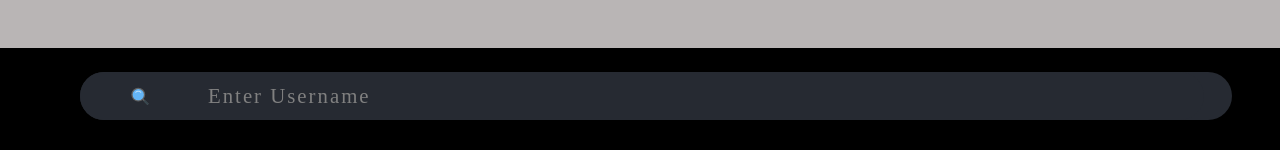
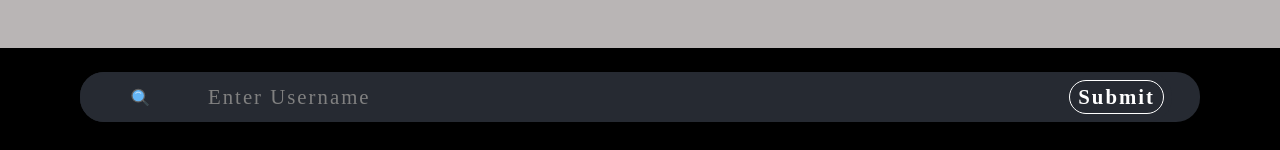
Before and after one commit to metalhead5209/GitStatss, a React (Vite) app: page / in a window 1280 px wide. Shown: the top 150 px of the page. Built offline with nearby package versions, Linux system fonts and the light colour scheme.

Commit message:
added button to search bar

```diff
--- a/src/App.css
+++ b/src/App.css
@@ -64,7 +64,7 @@
 }
 
 .global-section-center {
-    width: 90vw;
+    /* width: 90vw; */
     margin: 0 auto;
     max-width: 1170px;
 }
--- a/src/Wrappers.jsx
+++ b/src/Wrappers.jsx
@@ -435,18 +435,20 @@ export const SearchBarWrapper = styled.div`
       letter-spacing: 2px;
     }
     button {
-      border-radius: 5px;
-      border-color: transparent;
+      border-radius: 1.5em;
+      border: 1px solid white;
       padding: 0.25rem 0.5rem;
       text-transform: capitalize;
+      font-weight: bold;
       letter-spacing: 2px;
       background: #262a32;
       color: white;
       transition: var(--transition);
       cursor: pointer;
       &:hover {
-        background: white;
-        color: white;
+        background-color: #ffffffa8;
+        box-shadow: 0 8px 32px 0 rgba(0,0,0,0.37);
+        color: rgba(0,0,0,0.5);
       }
     }
     svg {
--- a/src/components/SearchBar.jsx
+++ b/src/components/SearchBar.jsx
@@ -17,6 +17,7 @@ const SearchBar = () => {
                 <div className="form-control">
                     <FcSearch />
                     <input type='text' placeholder="enter username" />
+                    <button type='submit'>Submit</button>
                 </div>
             </form>
         </SearchBarWrapper>
```
